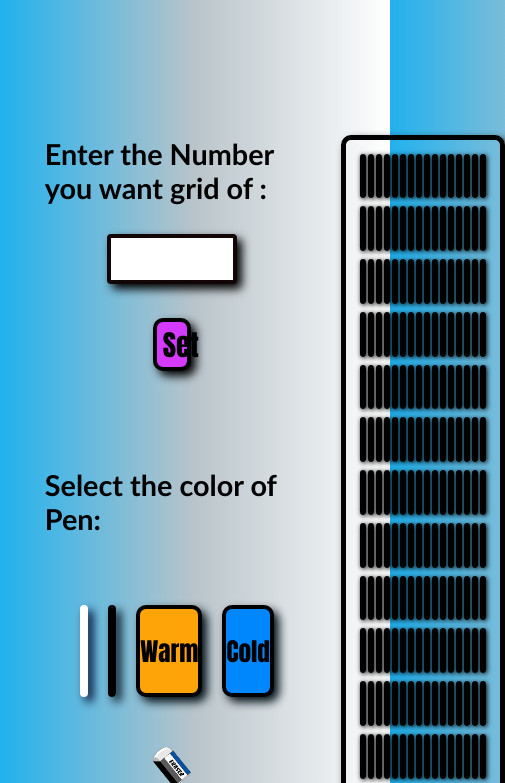
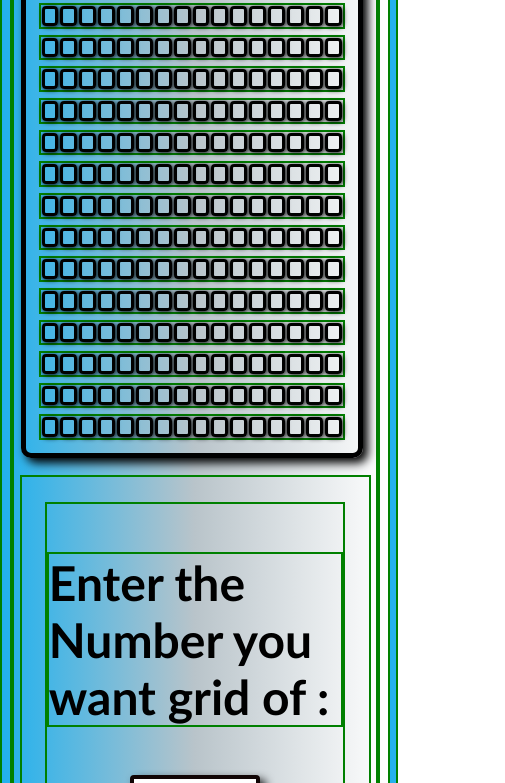
Before and after one commit to Harshkr1/Etch-a-Sketch, a plain HTML site: page index.html in a window 390 px wide. Shown: the part 427-1210 px from the top of the page, 505 px wide, since content can reach past the window. Drawn offline with Linux system fonts and the light colour scheme.

Commit message:
added teh files in it and finalised various dimesnisons in ti

```diff
--- a/index.html
+++ b/index.html
@@ -5,6 +5,7 @@
     <meta charset="UTF-8">
     <meta http-equiv="X-UA-Compatible" content="IE=edge">
     <meta name="viewport" content="width=device-width, initial-scale=1.0">
+    <link rel="icon" href="./images/etch-a-sketch.jpg">
     <link rel="stylesheet" href="./style.css">
     <script src="./script.js" defer></script>
     <title>Etch-A-Sketch</title>
--- a/style.css
+++ b/style.css
@@ -1,5 +1,9 @@
-html{
-    background-image: linear-gradient(to right, rgb(33, 177, 238), rgb(185, 196, 202),white);
+* {
+    border: 2px solid green;
+}
+
+html {
+    background-image: linear-gradient(to right, rgb(33, 177, 238), rgb(185, 196, 202), white);
 }
 
 #container {
@@ -85,7 +89,7 @@ input[type=number] {
     padding: 12px 20px 12px 40px;
     transition: width 0.4s ease-in-out;
     box-shadow: 5px 5px 10px rgb(0, 0, 0);
-    font-weight:bolder;
+    font-weight: bolder;
 
 }
 
@@ -141,7 +145,7 @@ input[type=number]:focus {
     font-family: Impact, Haettenschweiler, 'Arial Narrow Bold', sans-serif;
     box-shadow: 5px 5px 10px rgb(1, 15, 23);
     border-radius: 10px;
-    font-size:3vh;
+    font-size: 3vh;
 }
 
 .item1 {
@@ -155,7 +159,7 @@ input[type=number]:focus {
 }
 
 .reset {
-    font-size:1em;
+    font-size: 1em;
     width: 20%;
 
 }
@@ -179,19 +183,101 @@ input[type=number]:focus {
 button {
     border: 4px solid black;
     margin: 4vh;
-    background-color:rgb(213, 59, 255);
+    background-color: rgb(213, 59, 255);
     font-family: Impact, Haettenschweiler, 'Arial Narrow Bold', sans-serif;
     border-radius: 10px;
     box-shadow: 5px 5px 10px black;
 
 }
-.clr
-{
+
+.clr {
     font-size: 3vh;
     background-color: aqua;
     padding: 10px;
 }
-h3,h4{
-    font-family:Calibri, 'Trebuchet MS', sans-serif ;
-    font-size:larger
+
+h3,
+h4 {
+    font-family: Calibri, 'Trebuchet MS', sans-serif;
+    font-size: 1em
 }
+
+@media only screen and (max-width: 610px) {
+    h1 {
+        font-size: 10vh;
+    }
+
+    .middle {
+        display: flex;
+        flex-direction: column-reverse
+    }
+
+    h3,
+    h4 {
+        font-size: 3.5vh;
+    }
+
+    #container {
+        width: 95%;
+        height: 80vh;
+    }
+
+    .item1,
+    .item2,
+    .item3,
+    .item4 {
+        width: 6vh;
+        height: 6vh;
+    }
+
+    button {
+        width: fit-content;
+    }
+}
+
+@media only screen and (max-width: 768px) {
+    h1 {
+        font-size: 10vh;
+    }
+
+    .middle {
+        display: flex;
+        flex-direction: column-reverse
+    }
+
+    #container {
+        height: 60vh;
+        width: 80vw;
+    }
+    h3,h4{
+        font-size: 1em
+    }
+}
+
+@media only screen and (max-width: 1000px) {
+    h1 {
+        font-size: 10vh;
+    }
+
+    .middle {
+        display: flex;
+        flex-direction: column-reverse
+    }
+
+    #container {
+        height: 60vh;
+        width: 80vw;
+    }
+    .clr,.reset{
+        font-size: 2.5vh;
+    }
+    h3,h4{
+        font-size:2em;
+    }
+    .btn{
+        font-size: 1.5em;
+    }
+
+}
+
+@media only screen and (max-width: 1200px) {}
```
Also changed, not shown: images/etch-a-sketch.jpg (added).
